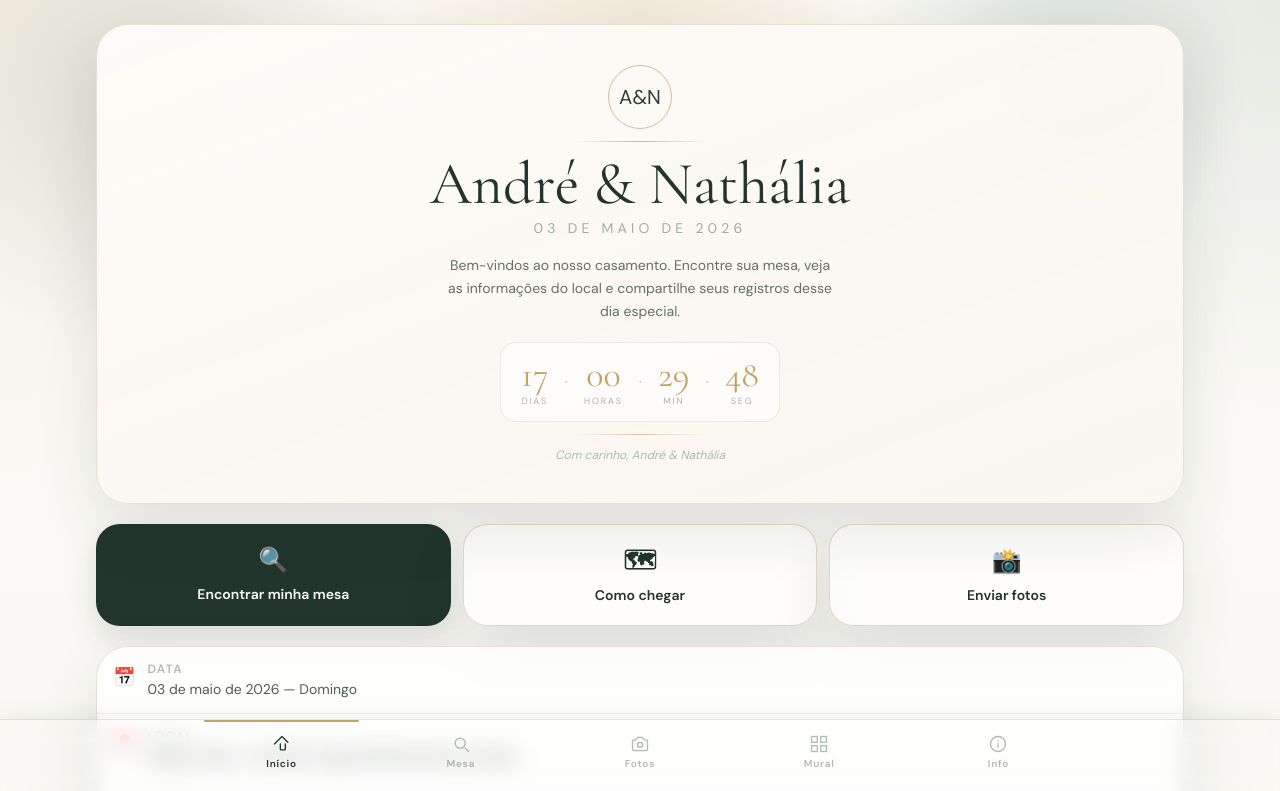
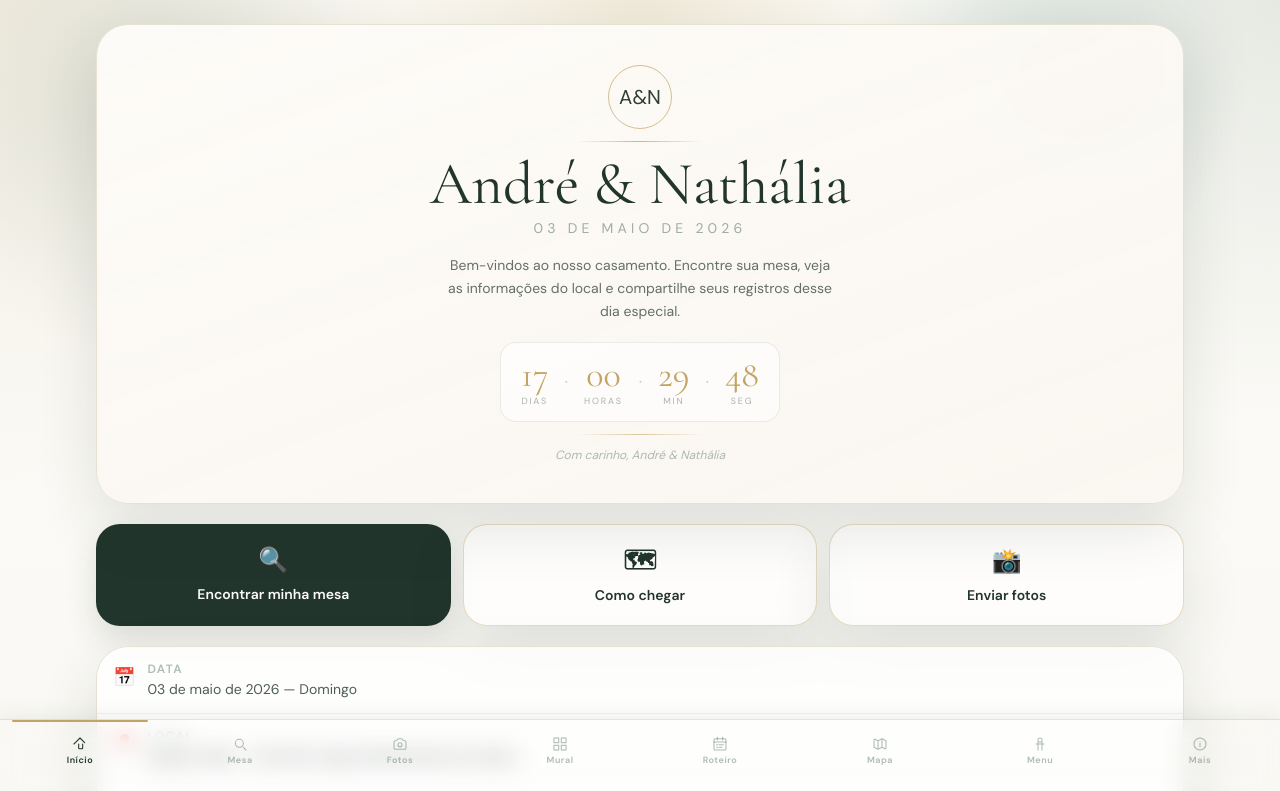
Before and after one commit to Andreviga/fotoscasamento, a Next.js app: page / in a window 1280 px wide. Shown: the top 791 px of the page. Built offline with nearby package versions, Linux system fonts and the light colour scheme.

Commit message:
feat: expandir sub-abas de Info como abas diretas na barra de navegação

```diff
--- a/src/app/page.tsx
+++ b/src/app/page.tsx
@@ -8,7 +8,9 @@ import TabFotos from '@/components/tabs/TabFotos';
 import TabMural from '@/components/tabs/TabMural';
 import TabMais from '@/components/tabs/TabMais';
 
-const VALID_TABS: AppTab[] = ['info', 'mesa', 'fotos', 'mural', 'mais'];
+const VALID_TABS: AppTab[] = ['info', 'mesa', 'fotos', 'mural', 'roteiro', 'mapa', 'menu', 'extra'];
+
+const MAIS_SUBS = new Set<AppTab>(['roteiro', 'mapa', 'menu', 'extra']);
 
 function getInitialTab(): AppTab {
   if (typeof window === 'undefined') {
@@ -60,7 +62,17 @@ export default function AppShellPage() {
     if (activeTab === 'mural') {
       return <TabMural onNavigate={handleTabChange} />;
     }
-    return <TabMais onNavigate={handleTabChange} />;
+    if (MAIS_SUBS.has(activeTab)) {
+      return (
+        <TabMais
+          key={activeTab}
+          initialSub={activeTab as 'roteiro' | 'mapa' | 'menu' | 'extra'}
+          hideChrome
+          onNavigate={handleTabChange}
+        />
+      );
+    }
+    return null;
   }, [activeTab, fotosMounted]);
 
   return (
--- a/src/components/TabBar.tsx
+++ b/src/components/TabBar.tsx
@@ -1,6 +1,6 @@
 'use client';
 
-export type AppTab = 'info' | 'mesa' | 'fotos' | 'mais' | 'mural';
+export type AppTab = 'info' | 'mesa' | 'fotos' | 'mural' | 'roteiro' | 'mapa' | 'menu' | 'extra';
 
 type TabBarProps = {
   active: AppTab;
@@ -18,7 +18,7 @@ const TABS: TabItem[] = [
     key: 'info',
     label: 'Início',
     icon: (
-      <svg viewBox="0 0 24 24" className="h-5 w-5" aria-hidden="true" fill="none" stroke="currentColor" strokeWidth="1.6">
+      <svg viewBox="0 0 24 24" className="h-4 w-4" aria-hidden="true" fill="none" stroke="currentColor" strokeWidth="1.6">
         <path strokeLinecap="round" strokeLinejoin="round" d="M3 12l2-2m0 0l7-7 7 7m-9 2v6a1 1 0 001 1h4a1 1 0 001-1v-6" />
       </svg>
     )
@@ -27,7 +27,7 @@ const TABS: TabItem[] = [
     key: 'mesa',
     label: 'Mesa',
     icon: (
-      <svg viewBox="0 0 24 24" className="h-5 w-5" aria-hidden="true" fill="none" stroke="currentColor" strokeWidth="1.6">
+      <svg viewBox="0 0 24 24" className="h-4 w-4" aria-hidden="true" fill="none" stroke="currentColor" strokeWidth="1.6">
         <path strokeLinecap="round" strokeLinejoin="round" d="M21 21l-4.35-4.35M17 11A6 6 0 1 1 5 11a6 6 0 0 1 12 0z" />
       </svg>
     )
@@ -36,7 +36,7 @@ const TABS: TabItem[] = [
     key: 'fotos',
     label: 'Fotos',
     icon: (
-      <svg viewBox="0 0 24 24" className="h-5 w-5" aria-hidden="true" fill="none" stroke="currentColor" strokeWidth="1.6">
+      <svg viewBox="0 0 24 24" className="h-4 w-4" aria-hidden="true" fill="none" stroke="currentColor" strokeWidth="1.6">
         <path strokeLinecap="round" strokeLinejoin="round" d="M3 9a2 2 0 0 1 2-2h.93a2 2 0 0 0 1.664-.89l.812-1.22A2 2 0 0 1 10.07 4h3.86a2 2 0 0 1 1.664.89l.812 1.22A2 2 0 0 0 18.07 7H19a2 2 0 0 1 2 2v9a2 2 0 0 1-2 2H5a2 2 0 0 1-2-2V9z" />
         <circle cx="12" cy="13" r="3" />
       </svg>
@@ -46,7 +46,7 @@ const TABS: TabItem[] = [
     key: 'mural',
     label: 'Mural',
     icon: (
-      <svg viewBox="0 0 24 24" className="h-5 w-5" aria-hidden="true" fill="none" stroke="currentColor" strokeWidth="1.6">
+      <svg viewBox="0 0 24 24" className="h-4 w-4" aria-hidden="true" fill="none" stroke="currentColor" strokeWidth="1.6">
         <rect x="3" y="3" width="7" height="7" />
         <rect x="14" y="3" width="7" height="7" />
         <rect x="14" y="14" width="7" height="7" />
@@ -55,10 +55,38 @@ const TABS: TabItem[] = [
     )
   },
   {
-    key: 'mais',
-    label: 'Info',
+    key: 'roteiro',
+    label: 'Roteiro',
     icon: (
-      <svg viewBox="0 0 24 24" className="h-5 w-5" aria-hidden="true" fill="none" stroke="currentColor" strokeWidth="1.6">
+      <svg viewBox="0 0 24 24" className="h-4 w-4" aria-hidden="true" fill="none" stroke="currentColor" strokeWidth="1.6">
+        <rect x="3" y="4" width="18" height="17" rx="2" />
+        <path strokeLinecap="round" d="M3 9h18M8 2v4M16 2v4M7 13h2M11 13h6M7 17h2M11 17h4" />
+      </svg>
+    )
+  },
+  {
+    key: 'mapa',
+    label: 'Mapa',
+    icon: (
+      <svg viewBox="0 0 24 24" className="h-4 w-4" aria-hidden="true" fill="none" stroke="currentColor" strokeWidth="1.6">
+        <path strokeLinecap="round" strokeLinejoin="round" d="M9 20l-5.447-2.724A1 1 0 0 1 3 16.382V5.618a1 1 0 0 1 1.447-.894L9 7m0 13l6-3m-6 3V7m6 10l4.553 2.276A1 1 0 0 0 21 18.382V7.618a1 1 0 0 0-.553-.894L15 4m0 13V4m0 0L9 7" />
+      </svg>
+    )
+  },
+  {
+    key: 'menu',
+    label: 'Menu',
+    icon: (
+      <svg viewBox="0 0 24 24" className="h-4 w-4" aria-hidden="true" fill="none" stroke="currentColor" strokeWidth="1.6">
+        <path strokeLinecap="round" strokeLinejoin="round" d="M12 3c-1.5 0-3 1.5-3 3v3h6V6c0-1.5-1.5-3-3-3zM9 9v12M15 9v12M6 12h12" />
+      </svg>
+    )
+  },
+  {
+    key: 'extra',
+    label: 'Mais',
+    icon: (
+      <svg viewBox="0 0 24 24" className="h-4 w-4" aria-hidden="true" fill="none" stroke="currentColor" strokeWidth="1.6">
         <circle cx="12" cy="12" r="9" />
         <path strokeLinecap="round" d="M12 8h.01M12 11v5" />
       </svg>
@@ -74,7 +102,7 @@ export default function TabBar({ active, onChange }: TabBarProps) {
       aria-label="Navegação principal"
       role="tablist"
     >
-      <div className="mx-auto grid h-16 max-w-4xl grid-cols-5">
+      <div className="flex h-16 overflow-x-auto [scrollbar-width:none] [&::-webkit-scrollbar]:hidden">
         {TABS.map((tab) => {
           const isActive = active === tab.key;
 
@@ -86,7 +114,7 @@ export default function TabBar({ active, onChange }: TabBarProps) {
               aria-selected={isActive}
               aria-label={tab.label}
               onClick={() => onChange(tab.key)}
-              className={`relative flex flex-col items-center justify-center gap-0.5 transition-colors ${
+              className={`relative flex min-w-[56px] flex-1 flex-col items-center justify-center gap-0.5 transition-colors ${
                 isActive ? 'text-cocoa' : 'text-roseDeep/55 hover:text-roseDeep'
               }`}
             >
@@ -94,7 +122,7 @@ export default function TabBar({ active, onChange }: TabBarProps) {
                 <span className="absolute inset-x-3 top-0 h-[2px] rounded-full bg-gold" />
               )}
               {tab.icon}
-              <span className={`text-[10px] font-semibold tracking-[0.08em] ${isActive ? 'text-cocoa' : 'text-roseDeep/55'}`}>
+              <span className={`text-[9px] font-semibold tracking-[0.06em] ${isActive ? 'text-cocoa' : 'text-roseDeep/55'}`}>
                 {tab.label}
               </span>
             </button>
--- a/src/components/tabs/TabInfo.tsx
+++ b/src/components/tabs/TabInfo.tsx
@@ -111,12 +111,7 @@ export default function TabInfo({ onNavigate }: TabInfoProps) {
           <button
             type="button"
             aria-label="Como chegar"
-            onClick={() => {
-              if (typeof window !== 'undefined') {
-                window.sessionStorage.setItem('tab-mais-focus', 'mapa');
-              }
-              onNavigate('mais');
-            }}
+            onClick={() => onNavigate('mapa')}
             className="flex flex-col items-center gap-2 rounded-[24px] border border-gold/40 bg-white/70 py-5 text-sm font-semibold text-cocoa shadow-soft transition hover:bg-white active:scale-95"
           >
             <span className="text-2xl">🗺</span>
@@ -156,7 +151,7 @@ export default function TabInfo({ onNavigate }: TabInfoProps) {
         <div className="grid grid-cols-2 gap-3">
           <button
             type="button"
-            onClick={() => onNavigate('mais')}
+            onClick={() => onNavigate('roteiro')}
             className="btn btn--outline py-3.5 text-sm"
           >
             📋 Roteiro &amp; Menu
--- a/src/components/tabs/TabMais.tsx
+++ b/src/components/tabs/TabMais.tsx
@@ -5,6 +5,8 @@ import type { AppTab } from '@/components/TabBar';
 
 type TabMaisProps = {
   onNavigate: (tab: AppTab) => void;
+  initialSub?: SubTab;
+  hideChrome?: boolean;
 };
 
 type RoteiroItem = {
@@ -59,8 +61,8 @@ const SUB_TABS: { id: SubTab; label: string; icon: string }[] = [
   { id: 'extra',   label: 'Mais',    icon: '✦'  },
 ];
 
-export default function TabMais({ onNavigate }: TabMaisProps) {
-  const [sub, setSub] = useState<SubTab>('roteiro');
+export default function TabMais({ onNavigate, initialSub, hideChrome }: TabMaisProps) {
+  const [sub, setSub] = useState<SubTab>(initialSub ?? 'roteiro');
   const [loadingRoteiro, setLoadingRoteiro] = useState(true);
   const [roteiroItems, setRoteiroItems] = useState<RoteiroItem[]>([]);
   const [mapaMounted, setMapaMounted] = useState(false);
@@ -99,6 +101,7 @@ export default function TabMais({ onNavigate }: TabMaisProps) {
 
   return (
     <div className="flex flex-col" style={{ height: 'calc(100dvh - 4rem)' }}>
+      {!hideChrome && (
         <div className="px-4 pb-3 pt-4 sm:px-6">
           <header className="romantic-panel text-center" style={{ background: 'linear-gradient(180deg,rgba(253,251,247,0.98),rgba(250,246,240,0.92))', padding: '2rem 1.5rem' }}>
             <p className="stationery-monogram">A&amp;N</p>
@@ -107,8 +110,10 @@ export default function TabMais({ onNavigate }: TabMaisProps) {
             <p className="mt-1 text-xs uppercase tracking-[0.2em] text-roseDeep/80">Roteiro, mapa, menu e mais</p>
           </header>
         </div>
+      )}
 
       {/* Sub-tab bar */}
+      {!hideChrome && (
         <div className="shrink-0 border-b border-roseDeep/15 bg-ivory/95 backdrop-blur">
           <div className="mx-auto flex max-w-lg">
             {SUB_TABS.map((t) => (
@@ -131,6 +136,7 @@ export default function TabMais({ onNavigate }: TabMaisProps) {
             ))}
           </div>
         </div>
+      )}
 
       {/* Content */}
       <div className="min-h-0 flex-1 overflow-y-auto">
--- a/src/components/tabs/TabMesa.tsx
+++ b/src/components/tabs/TabMesa.tsx
@@ -187,13 +187,7 @@ export default function TabMesa({ onNavigate }: TabMesaProps) {
             <button
               type="button"
               className="btn btn--outline mt-4"
-              onClick={() => {
-                if (typeof window !== 'undefined' && typeof selected.mesa === 'number') {
-                  window.sessionStorage.setItem('tab-mais-focus', 'mapa');
-                  window.sessionStorage.setItem('tab-mais-mesa', String(selected.mesa));
-                }
-                onNavigate('mais');
-              }}
+              onClick={() => onNavigate('mapa')}
             >
               Ver mesa no mapa
             </button>
```
Lines whose indentation alone changed are shown as unchanged.
